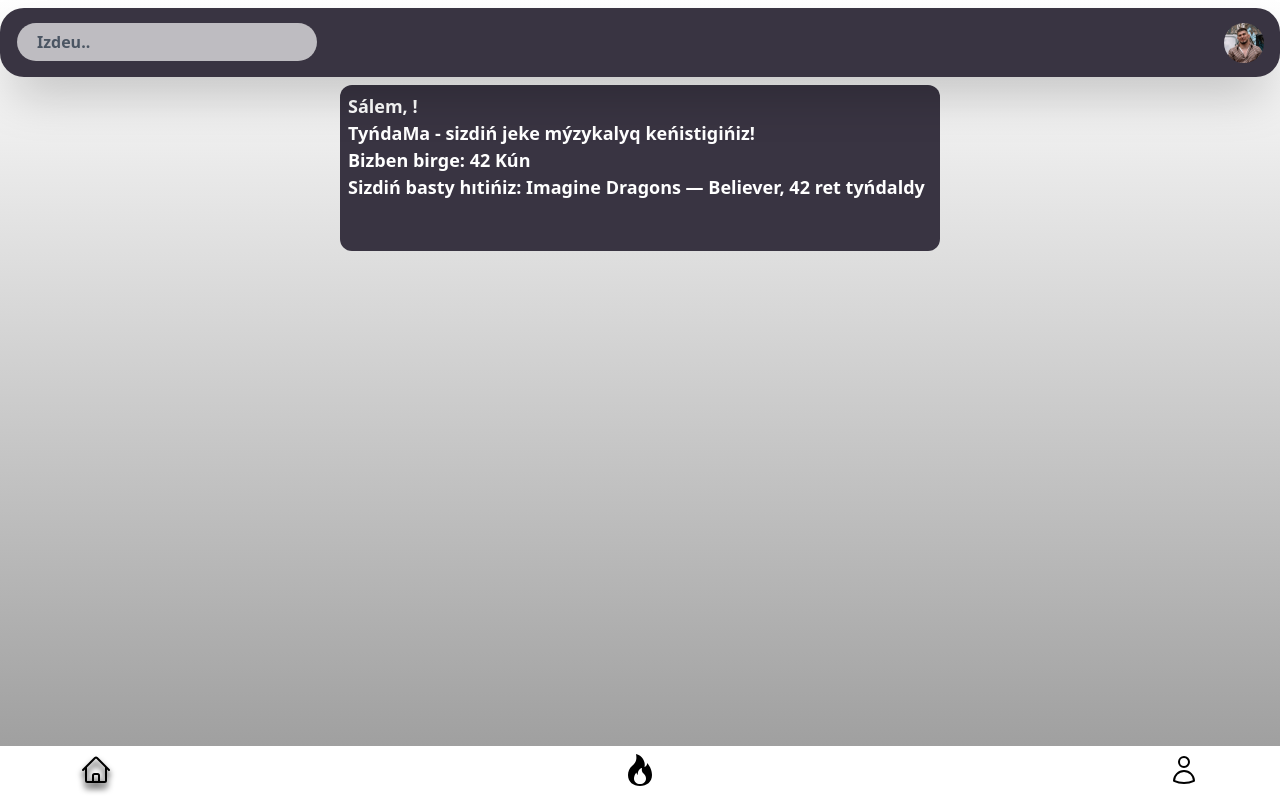
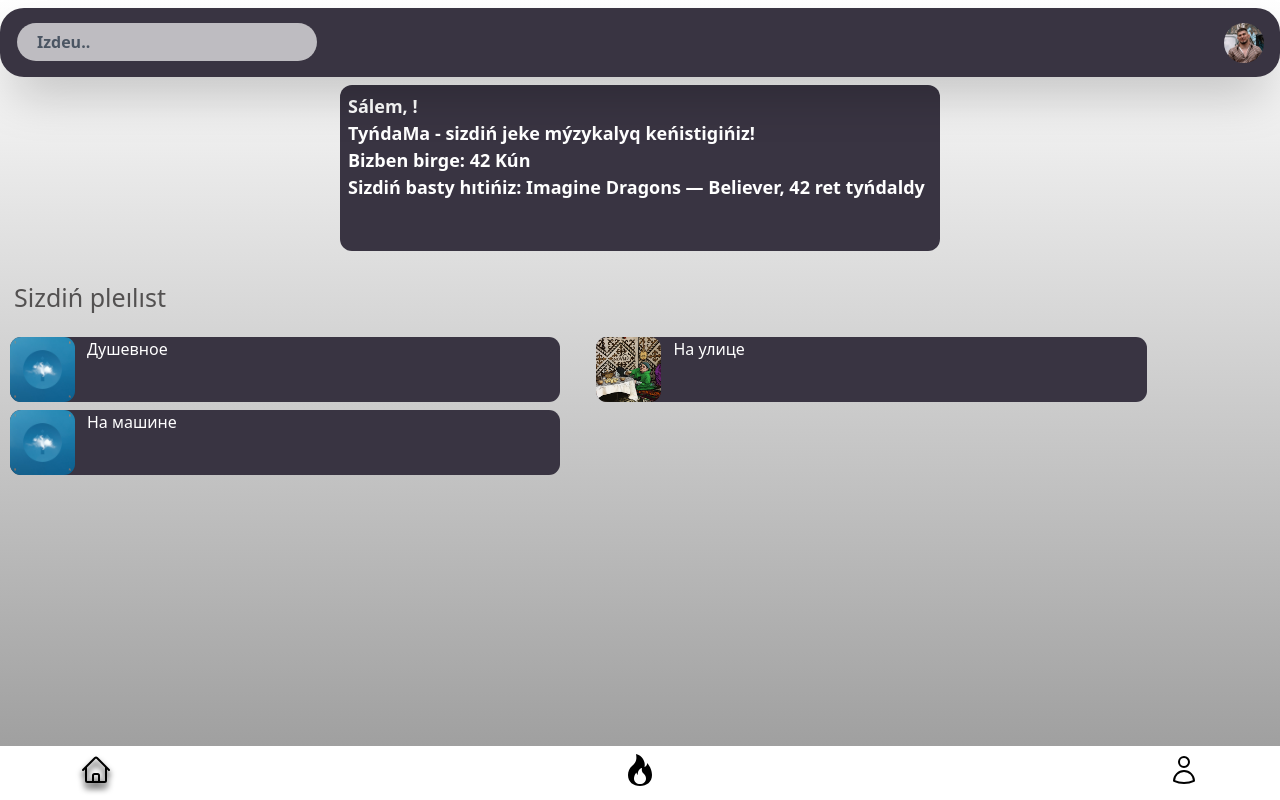
Before and after one commit to Placebek/OOP, a React (Create React App) app: page /profile in a window 1280 px wide. Built offline with nearby package versions, Linux system fonts and the light colour scheme.

Commit message:
Создание плейлистов

```diff
--- a/src/App.js
+++ b/src/App.js
@@ -9,6 +9,7 @@
 import Search from './components/Search'
 import Greeting from './components/profile/Greeting'
 import ModalWindows from './components/modals/ModalWindows'
+import Playlist from './components/profile/Playlist'
 
 function App() {
 	return (
@@ -28,7 +29,15 @@
 							</>
 						}
 					/>
-					<Route path='/profile' element={<Greeting />} />
+					<Route
+						path='/profile'
+						element={
+							<>
+								<Greeting />
+								<Playlist />
+							</>
+						}
+					/>
 				</Routes>
 			</div>
 		</Router>
--- /dev/null
+++ b/src/components/profile/Playlist.jsx
@@ -0,0 +1,22 @@
+import React from 'react'
+import PlaylistItems from './PlaylistItems'
+import { useSelector } from 'react-redux'
+
+function Playlist() {
+    const { playlistData } = useSelector(state => state.playlist)
+
+    return (
+        <div className='ml-[10px] mt-7'>
+            <div className="text-[25px] ml-1 text-[#535151] font-medium">Sizdiń pleılıst</div>
+            <div className="flex flex-row flex-wrap mt-3 gap-x-9">
+                {playlistData.map((playlist) => (
+                    <div key={playlist.id} className="bg-[#393442] w-[43vw] rounded-[11px] mt-2">
+                        <PlaylistItems props={playlist} />
+                    </div>
+                ))}
+            </div>
+        </div>
+    )
+}
+
+export default Playlist
--- /dev/null
+++ b/src/components/profile/PlaylistItems.jsx
@@ -0,0 +1,15 @@
+import React from 'react'
+
+function PlaylistItems({ props }) {
+
+    return (
+        <div>
+            <div className="flex flex-nowrap p-0">
+                <img className='w-[65px] h-[65px] rounded-[11px]' src={props.playlist_logo} alt="Suret" />
+                <div className="font-light ml-3 text-white">{props.playlist_name}</div>
+            </div>
+        </div>
+    )
+}
+
+export default PlaylistItems
--- /dev/null
+++ b/src/store/slices/playlistSlice.jsx
@@ -0,0 +1,32 @@
+import { createSlice } from '@reduxjs/toolkit';
+import Juzz from '../../templates/icons/Juzz.jpeg'
+import Dom50 from '../../templates/icons/Дом 50.jpeg'
+
+const initialState = {
+    playlistData: [
+        {
+            id: 1,
+            playlist_name: 'Душевное',
+            playlist_logo: `${Juzz}`,
+        },
+        {
+            id: 2,
+            playlist_name: 'На улице',
+            playlist_logo: `${Dom50}`,
+        },
+        {
+            id: 3,
+            playlist_name: 'На машине',
+            playlist_logo: `${Juzz}`,
+        }],
+};
+
+const playlistSlice = createSlice({
+    name: 'playlist',
+    initialState,
+    reducers: {
+
+    },
+});
+
+export default playlistSlice.reducer;
--- a/src/store/store.js
+++ b/src/store/store.js
@@ -1,9 +1,11 @@
 import { configureStore } from '@reduxjs/toolkit'
 import windowReducer from './slices/windowSlice'
+import playlistReducer from './slices/playlistSlice'
 
 const store = configureStore({
 	reducer: {
 		window: windowReducer,
+		playlist: playlistReducer,
 	},
 })
 
```
